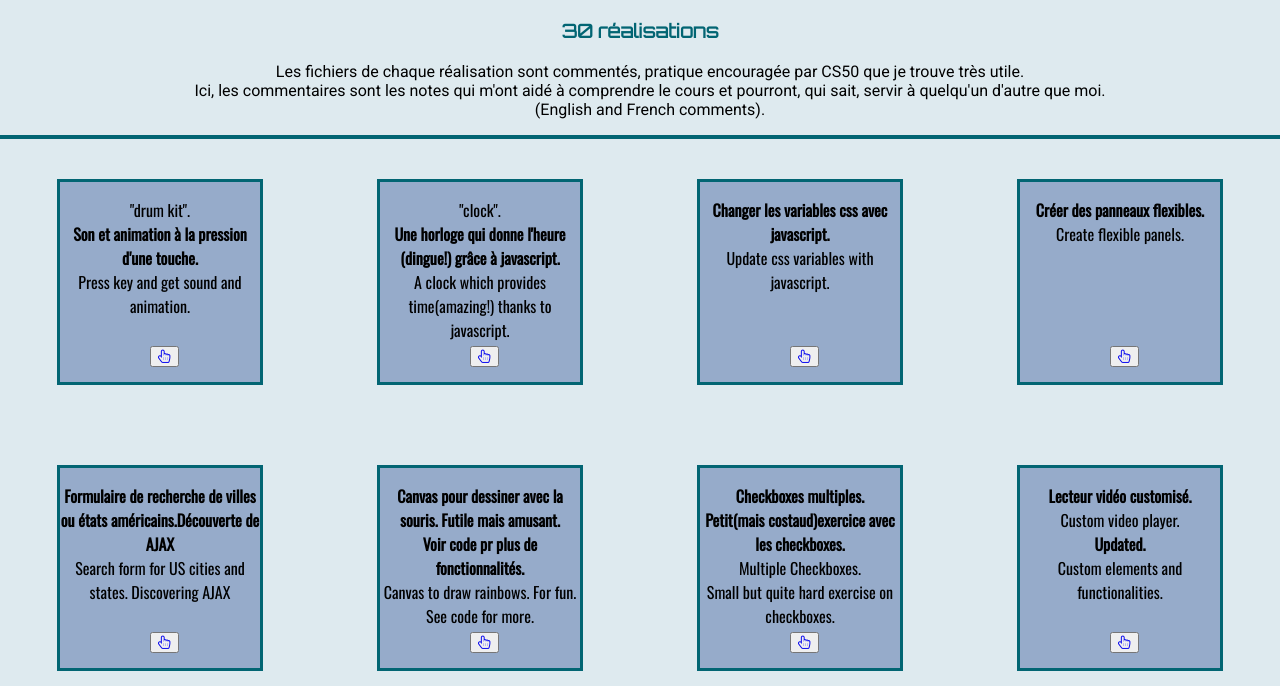
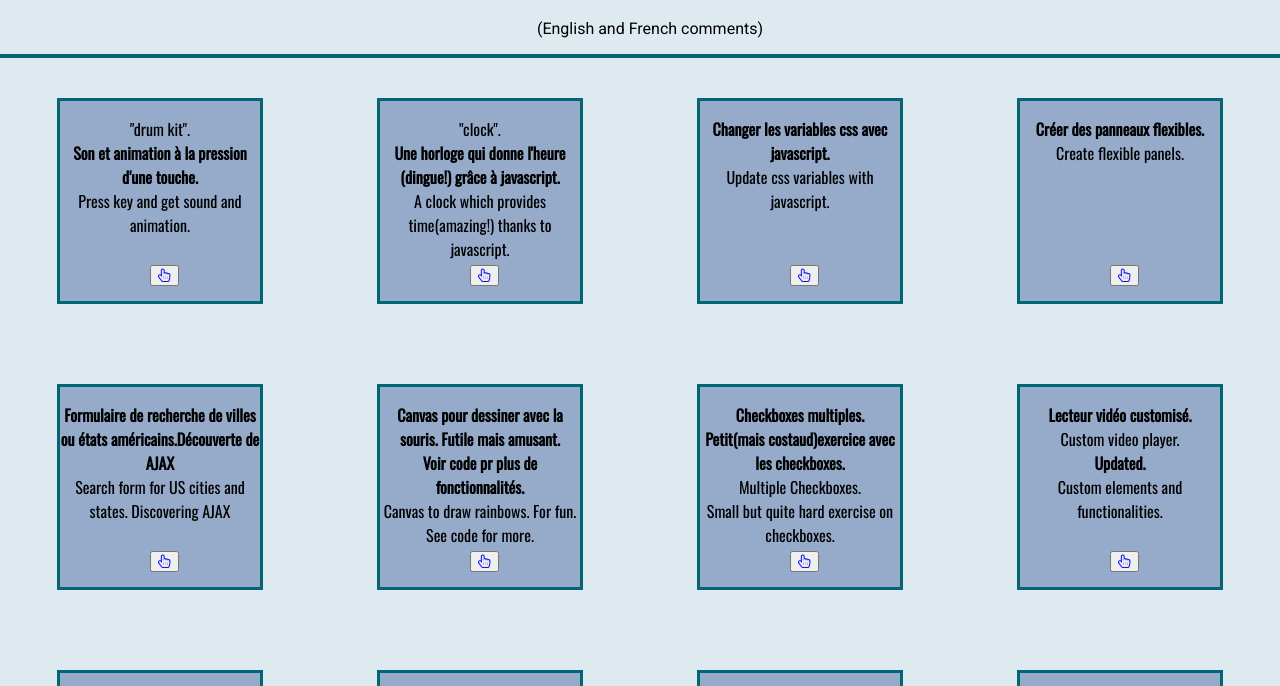
Before and after one commit to SidoFr/SidoFr.github.io, a plain HTML site: page JS30/index.html in a window 1280 px wide. Shown: the part 64-750 px from the top of the page. Drawn offline with nearby package versions, Linux system fonts and the light colour scheme.

Commit message:
Update index.html

```diff
--- a/JS30/index.html
+++ b/JS30/index.html
@@ -11,9 +11,7 @@
 <body>
 	<header>
 		<h1 class="title">JAVASCRIPT 30</h1>
-		<h3 class="title">30 réalisations</h3>
-		<p>Les fichiers de chaque réalisation sont commentés, pratique encouragée par CS50 que je trouve très utile.<br>
-			Ici, les commentaires sont les notes qui m'ont aidé à comprendre le cours et pourront, qui sait, servir à quelqu'un d'autre que moi.<br>(English and French comments).</p>
+		<p>(English and French comments)</p>
 	</header>
 	<div id="content">
 		<div class="etiquette">
```
